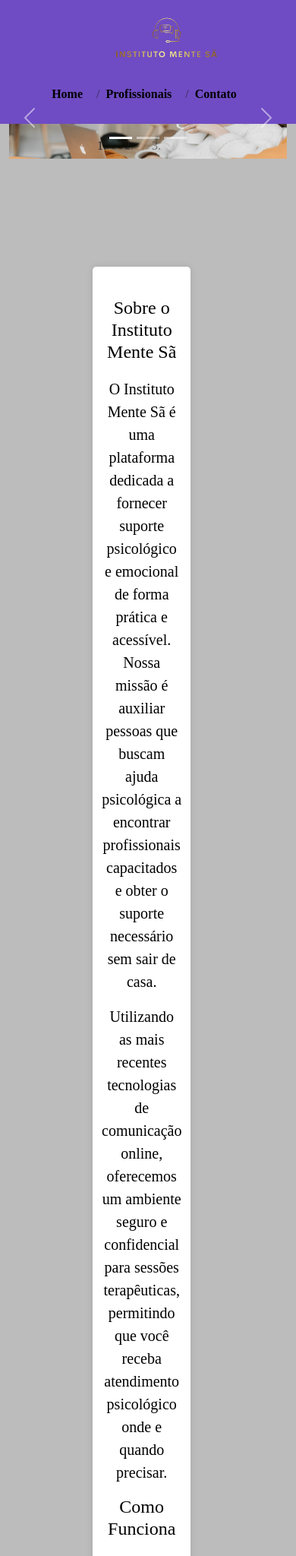
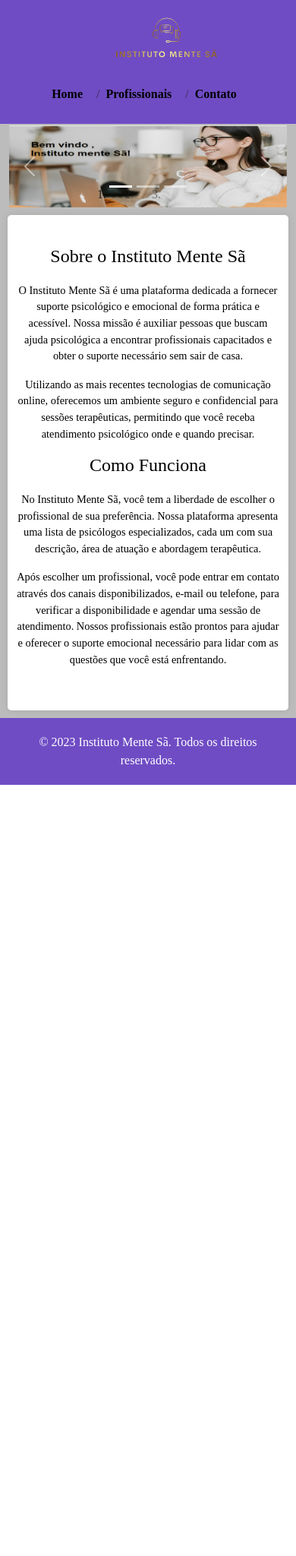
Before and after one commit to lucasmanzato/PP2_LucasManzato, a PHP site: page / in a window 390 px wide. Shown: the top 2048 px of the page at 76% size. After the commit the page ends 1033 px from the top, so only its background shows below. Run offline with PHP 8.4, Linux system fonts and the light colour scheme.

Commit message:
fim ou quase

```diff
--- a/Style.css
+++ b/Style.css
@@ -388,22 +388,75 @@ footer p {
 
   /*---------------------------------index -----------------------------------------*/
 
+  .quem-somos{
+    margin: 0px;
+    padding: 0px;
+  }
+
+  .lead{
+    font-size: 0.9rem!important;
+  }
+
   /*---------------------------------profissionais -----------------------------------------*/
   .h2-mobile {
 
     text-align: center;
   }
-/*---------------------------------formulario-----------------------------------------*/
+  /*---------------------------------formulario-----------------------------------------*/
   .radio-mobile {
     display: flex;
-    flex-direction: column; /* Altera a direção do fluxo para coluna */
+    flex-direction: row;
     gap: 10px;
     padding: 2%;
+    justify-content: center;
   }
 
 
 
-/*---------------------------------agradecimento-----------------------------------------*/
+  /*---------------------------------agradecimento-----------------------------------------*/
 
 
+  main {
+    padding: 10px !important;
+    display: flex;
+    justify-content: center;
+  }
+
+  #profissionais {
+    padding-top: 55px !important;
+  }
+
+  #mainConfirma{
+    padding: 70px 10px !important;
+    display: flex;
+    justify-content: center;
+    flex-direction: column;
+    width: 100%;
+  }
+
+  .table{
+    display: flex;
+    flex-direction: row;
+    width: 50%;
+  }
+
+  thead, tbody{
+    width: 50%;
+  }
+
+  tr{
+    display: flex;
+    flex-direction: column;
+    width: 100%;
+    text-align: left;
+  }
+
+  th{
+
+  };
+
+  td{
+    width: 100%;
+    text-align: left;
+  }
 }
--- a/contato.php
+++ b/contato.php
@@ -75,7 +75,7 @@
 
         <h2>Terapias de Interesse:</h2>
         <fieldset class="terapias">
-          <div class="form-group control">
+          <div class="form-group control" id="terapiasInput">
             <div class="form-check">
               <input class="form-check-input" type="checkbox" name="terapia" value="4" id="checkbox1">
               <label class="form-check-label" for="checkbox1">
--- a/index.php
+++ b/index.php
@@ -3,12 +3,12 @@
 
 <head>
   <meta charset="UTF-8">
+  <meta http-equiv="X-UA-Compatible" content="IE=edge">
+  <meta name="viewport" content="width=device-width, initial-scale=1.0">
   <title>Instituto Mente Sã</title>
   <link rel="stylesheet" type="text/css" href="style.css">
   <link rel="stylesheet" href="https://cdn.jsdelivr.net/npm/bootstrap@5.3.0/dist/css/bootstrap.min.css">
   <link rel="stylesheet" href="https://cdn.jsdelivr.net/npm/bootstrap-icons@latest/font/bootstrap-icons.css">
-
-
   <style>
     .carousel-container {
       background-color: rgb(188, 188, 188);
@@ -18,12 +18,12 @@
 
 <body>
 
-  <?php include 'header.php'; ?>
+  <?php include "header.php"; ?>
 
-  <div class="container-fluid carousel-container aling-center">
+  <div class="container-fluid carousel-container align-center mt-3">
   <div class="row">
     <div>
-        <div id="carouselExampleIndicators" class="carousel slide" data-bs-ride="carousel">
+      <div id="carouselExampleIndicators" class="carousel slide mt-5" data-bs-ride="carousel">
         <ol class="carousel-indicators">
           <li data-bs-target="#carouselExampleIndicators" data-bs-slide-to="0" class="active"></li>
           <li data-bs-target="#carouselExampleIndicators" data-bs-slide-to="1"></li>
@@ -52,8 +52,6 @@
     </div>
   </div>
 </div>
-
-
   <main class="main-index">
     <div class="quem-somos">
 
```
Lines whose indentation alone changed are shown as unchanged.
